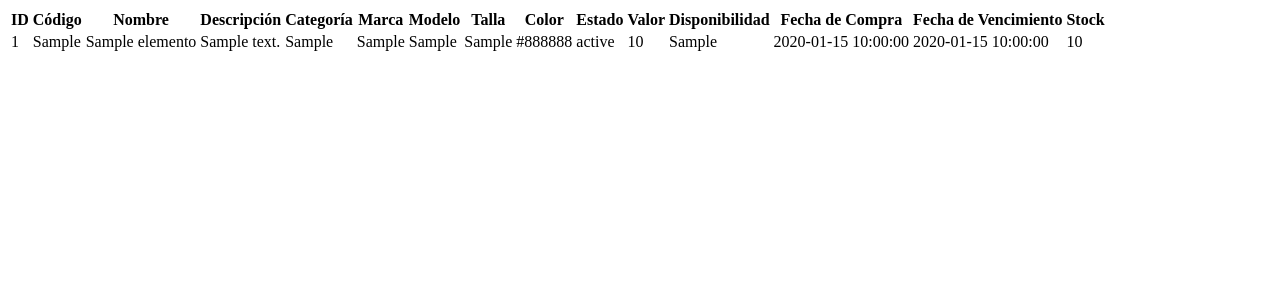
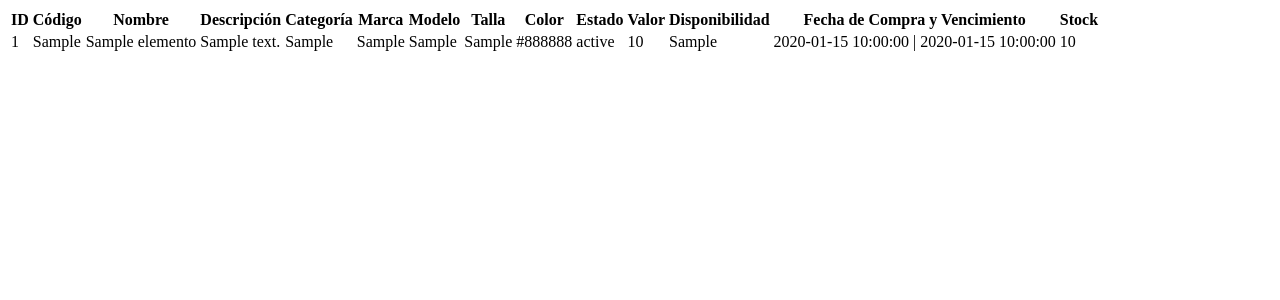
Before and after one commit to JuanSh13/inventario_securapp, a PHP site: page /inventario_principal/elementos.php in a window 1280 px wide. Shown: the top 300 px of the page. Run offline with PHP 8.4, Linux system fonts and the light colour scheme; tables that the repository leaves empty or names only in its code hold one stand-in row (values such as "Sample post").

Commit message:
pre.1.2.2

```diff
--- a/centros_trabajo/centros.php
+++ b/centros_trabajo/centros.php
@@ -55,7 +55,7 @@
                             <td><?= $c['cantidad_personal'] ?></td>
                             <td>
                                 <div data-bs-toggle="modal" data-bs-target="#myModal" >
-                                    <a href="centros_trabajo/borrar_centro.php?id=<?= $c['id_centro'] ?>" class="text-danger">
+                                    <a href="centros_trabajo/borrar_centro.php?id=<?= $c['id'] ?>" class="text-danger">
                                         <i class="fa-solid fa-xmark"></i>
                                     </a>
                                 </div>
--- a/inventario_principal/crear_elemento.php
+++ b/inventario_principal/crear_elemento.php
@@ -33,6 +33,7 @@
         // Insertar en inventario
         $codigo_inventario = generarCodigo(5); // Función para generar código aleatorio
         $fecha_creacion = date("Y-m-d h:i:sa");
+
         $fecha_devolucion = null; // Puedes ajustarlo si necesitas una fecha estimada
 
         // Consulta SQL
--- a/inventario_principal/elementos.php
+++ b/inventario_principal/elementos.php
@@ -27,8 +27,7 @@
                 <th>Valor</th>
                 <th>Disponibilidad</th>
                 <!-- <th>Centro de Trabajo</th> -->
-                <th>Fecha de Compra</th>
-                <th>Fecha de Vencimiento</th>
+                <th>Fecha de Compra y Vencimiento</th>
                 <th>Stock</th>
                 <th></th>
                 <th></th>
@@ -49,8 +48,7 @@
                     <td><?= $e['estado'] ?></td>
                     <td><?= $e['valor'] ?></td>
                     <td><?= $e['disponibilidad'] ?></td>
-                    <td><?= $e['fecha_compra'] ?></td>
-                    <td><?= $e['fecha_vencimiento'] ?></td>
+                    <td><?= $e['fecha_compra'] ?> | <?= $e['fecha_vencimiento'] ?></td>
                     <td><?= $e['stock'] ?></td>
                     <td class="">
                         <a class="text-secondary" href="?id_elemento=<?= $e['id'] ?>">
```
